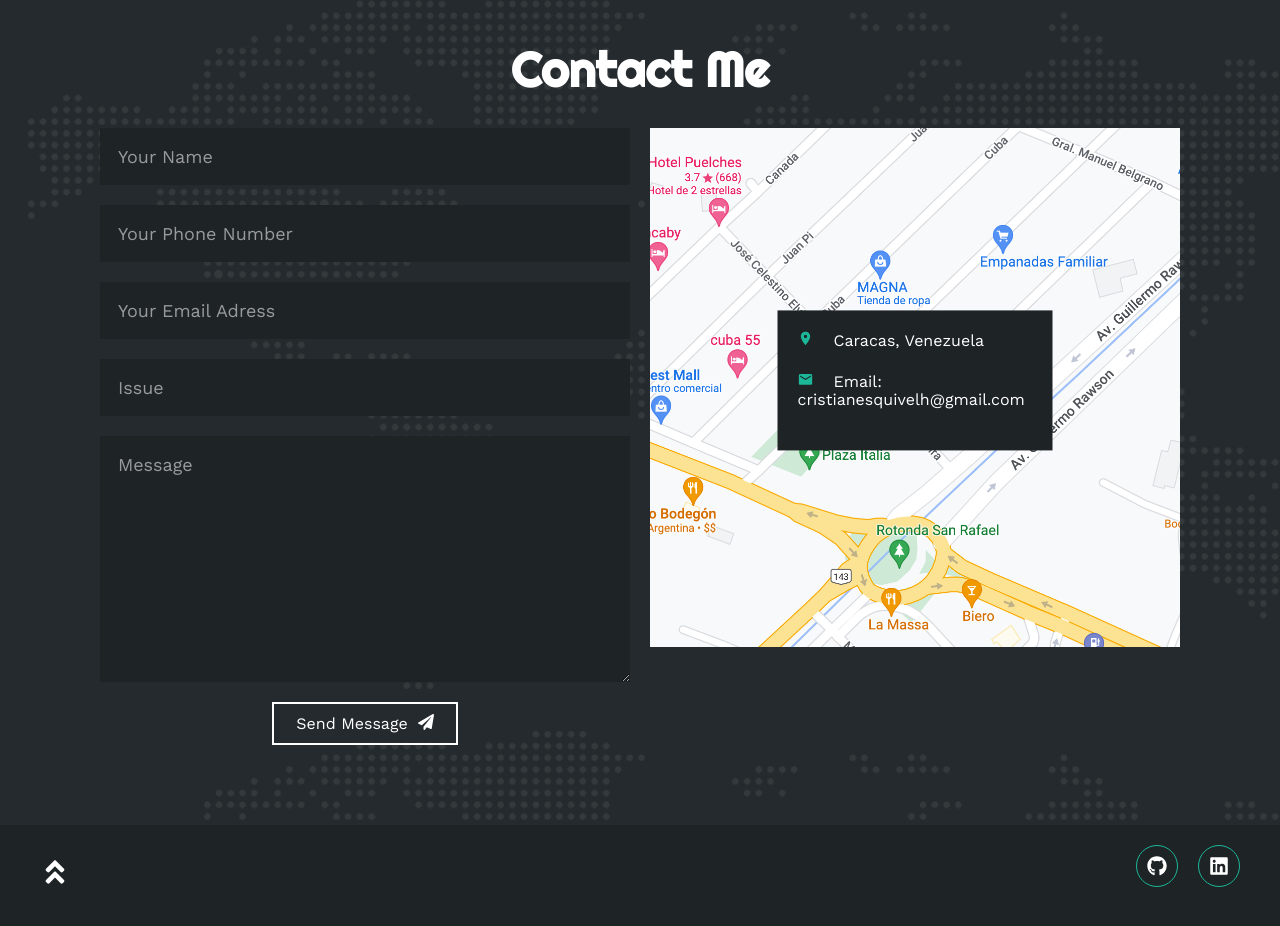
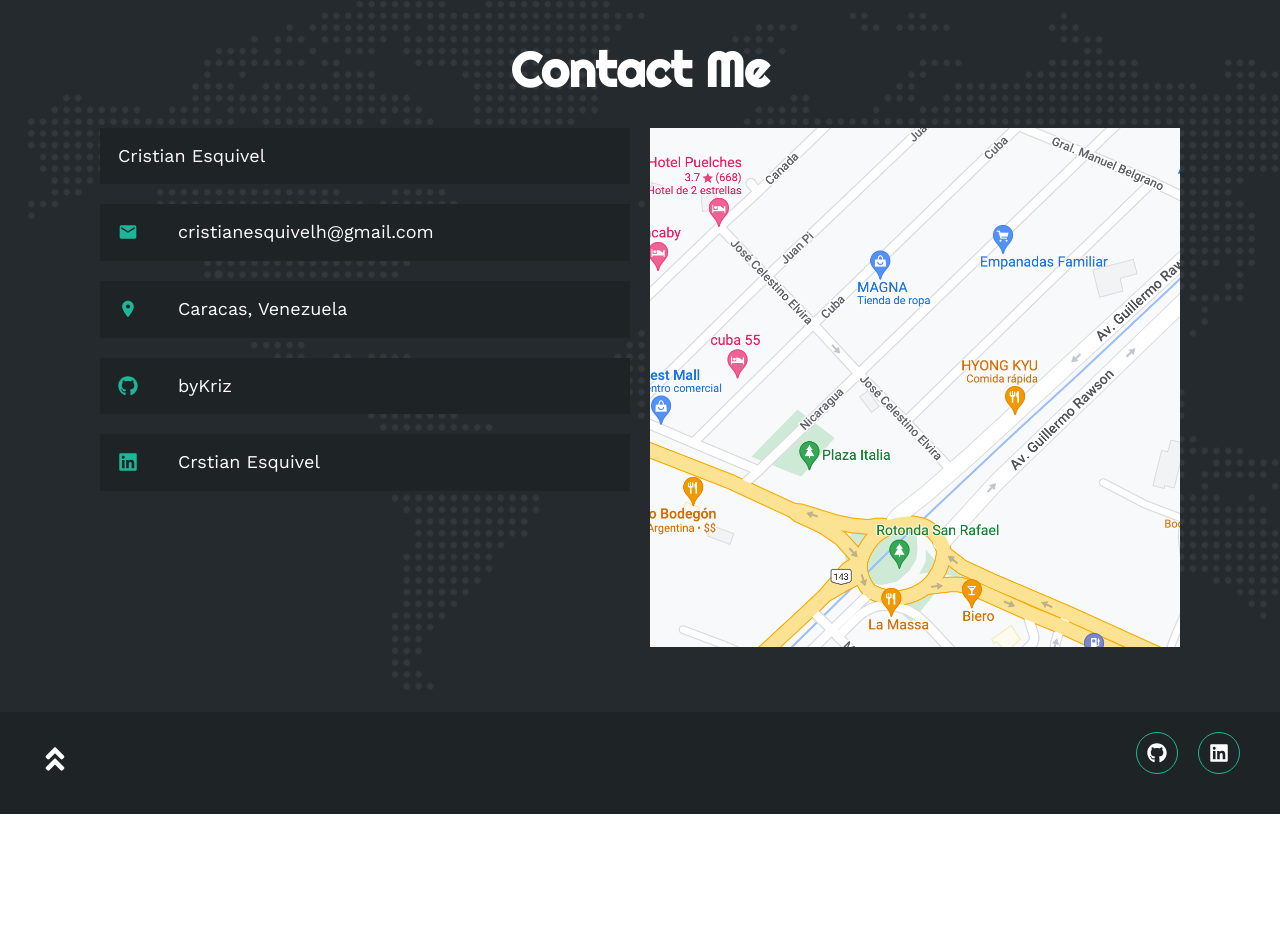
Before and after one commit to byKriz/cristian-portafolio, a React (Vite) app: page / in a window 1280 px wide. Shown: the part 2620-3546 px from the top of the page. After the commit the page ends 3434 px from the top, so only its background shows below. Built offline with nearby package versions, Linux system fonts and the light colour scheme.

Commit message:
quitando el email

```diff
--- a/src/container/Contact/Contact.jsx
+++ b/src/container/Contact/Contact.jsx
@@ -3,6 +3,7 @@ import styles from "./Contact.module.scss";
 import { BsDownload } from "react-icons/bs";
 import { FaPaperPlane } from "react-icons/fa";
 import { MdLocationOn, MdEmail } from "react-icons/md";
+import { FaGithub, FaLinkedin } from "react-icons/fa";
 import location from "@assets/ubicacion.png";
 
 export const Contact = () => {
@@ -12,26 +13,27 @@ export const Contact = () => {
         <h2>Contact Me</h2>
         <div className={styles.row}>
           <div className={styles.col}>
-            <input type="text" placeholder="Your Name" />
-            <input type="text" placeholder="Your Phone Number" />
-            <input type="text" placeholder="Your Email Adress" />
-            <input type="text" placeholder="Issue" />
-            <textarea
-              name=""
-              id=""
-              cols="30"
-              rows="10"
-              placeholder="Message"
-            ></textarea>
-            <button>
-              Send Message
-              <FaPaperPlane />
-              <span className={styles.overlay}></span>
-            </button>
+            <span className={styles.data}>Cristian Esquivel</span>
+            <span className={styles.data}>
+              <MdEmail />
+              cristianesquivelh@gmail.com
+            </span>
+            <span className={styles.data}>
+              <MdLocationOn />
+              Caracas, Venezuela
+            </span>
+            <span className={styles.data}>
+              <FaGithub />
+              <a href="#">byKriz</a>
+            </span>
+            <span className={styles.data}>
+              <FaLinkedin />
+              <a href="#">Crstian Esquivel</a>
+            </span>
           </div>
           <div className={`${styles.col} ${styles.colInfo}`}>
             <img src={location} alt="location" />
-            <div className={styles.info}>
+            {/* <div className={styles.info}>
               <ul>
                 <li>
                   <MdLocationOn />
@@ -42,7 +44,7 @@ export const Contact = () => {
                   Email: cristianesquivelh@gmail.com
                 </li>
               </ul>
-            </div>
+            </div> */}
           </div>
         </div>
       </div>
--- a/src/container/Contact/Contact.module.scss
+++ b/src/container/Contact/Contact.module.scss
@@ -38,6 +38,32 @@
     background-color: $bg-color;
     color: $font-secondary-color;
     font-size: 1.125rem;
+  }
+
+  span.data {
+    display: flex;
+    gap: 40px;
+    width: 100%;
+    padding: 18px;
+    border: none;
+    margin-bottom: 20px;
+    background-color: $bg-color;
+    color: $font-secondary-color;
+    font-size: 1.125rem;
+
+    a {
+      text-decoration: none;
+      color: #fff;
+    }
+
+    a:hover {
+      color: $font-primary-color;
+    }
+
+    svg {
+      font-size: 20px;
+      color: $font-primary-color;
+    }
   }
 
   button {
@@ -104,7 +130,7 @@
 
 @media screen and (max-width: $md) {
   .row {
-    flex-direction: column-reverse;
+    flex-direction: column;
     align-items: center;
     justify-content: center;
   }
@@ -116,7 +142,6 @@
   }
 
   .col {
-
     display: flex;
     flex-direction: column;
     align-items: center;
@@ -131,6 +156,9 @@
     min-width: 350px;
   }
 
+  span.data {
+    min-width: 350px;
+  }
   // .info {
   //   position: relative;
   // }
```
